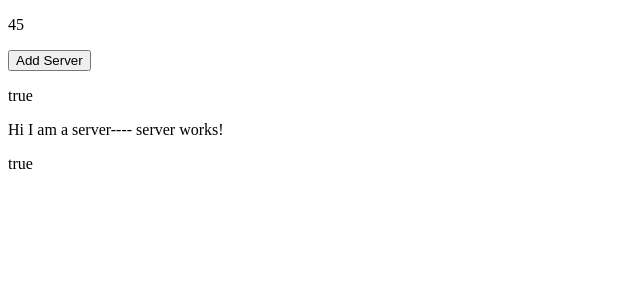
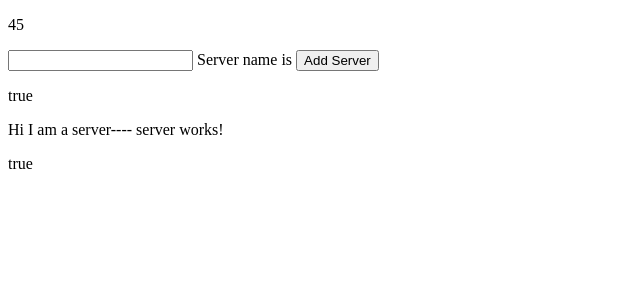
Before and after one commit to narif1237/anguler-Tutorial, an Angular app in the folder Angular utorial codes/propertyBinding/: page / in a window 1280 px wide. Shown: the top 300 px of the page, without its empty margins (0-640 px from the left). Built offline with nearby package versions, Linux system fonts and the light colour scheme.

Commit message:
added $event at servers.ts

```diff
--- a/Angular utorial codes/propertyBinding/src/app/servers/servers.component.html
+++ b/Angular utorial codes/propertyBinding/src/app/servers/servers.component.html
@@ -1,6 +1,8 @@
 <p>
   {{server}}
 </p>
+<input type="text" (input)="updateServerName($event)">
+Server name is {{serverName}}
   <button class="btn btn-primary" [disabled]="!allowNewServer" (click)="onclickServerStatus()">Add Server</button>
   <p>
     {{allowNewServer}}
--- a/Angular utorial codes/propertyBinding/src/app/servers/servers.component.ts
+++ b/Angular utorial codes/propertyBinding/src/app/servers/servers.component.ts
@@ -10,12 +10,13 @@ export class ServersComponent implements OnInit {
   server: number;
   allowNewServer = false;
   serverStatus: string;
+  serverName: string;
   constructor() {
     setTimeout(() => {
       this.allowNewServer = true;
 
     }, 2000);
-   }
+  }
 
   ngOnInit() {
     this.server = 45;
@@ -23,5 +24,8 @@ export class ServersComponent implements OnInit {
   onclickServerStatus() {
     this.serverStatus = 'server created';
   }
+  updateServerName(event: any) {
+    this.serverName = event.target.value;
+  }
 
 }
```
